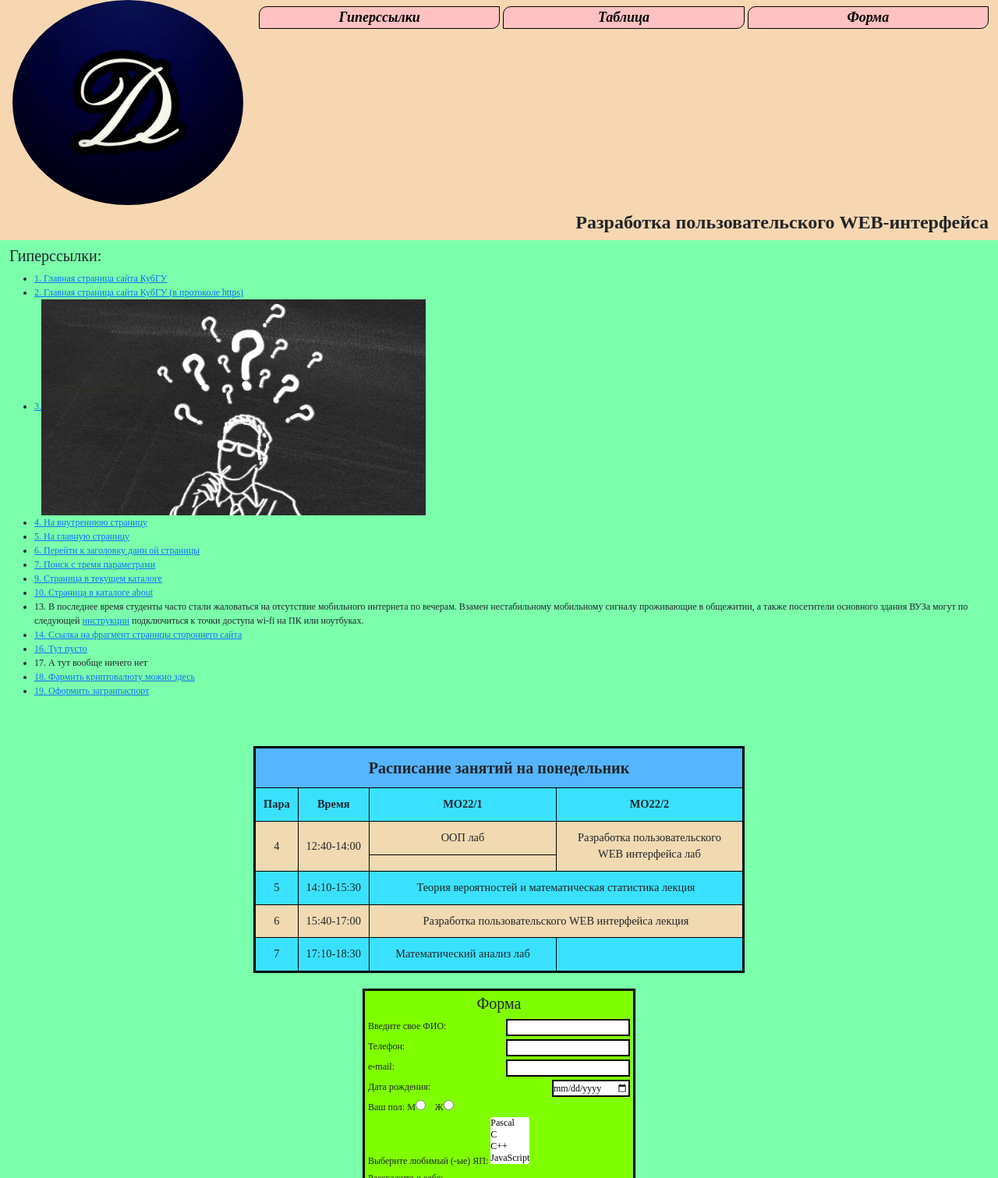
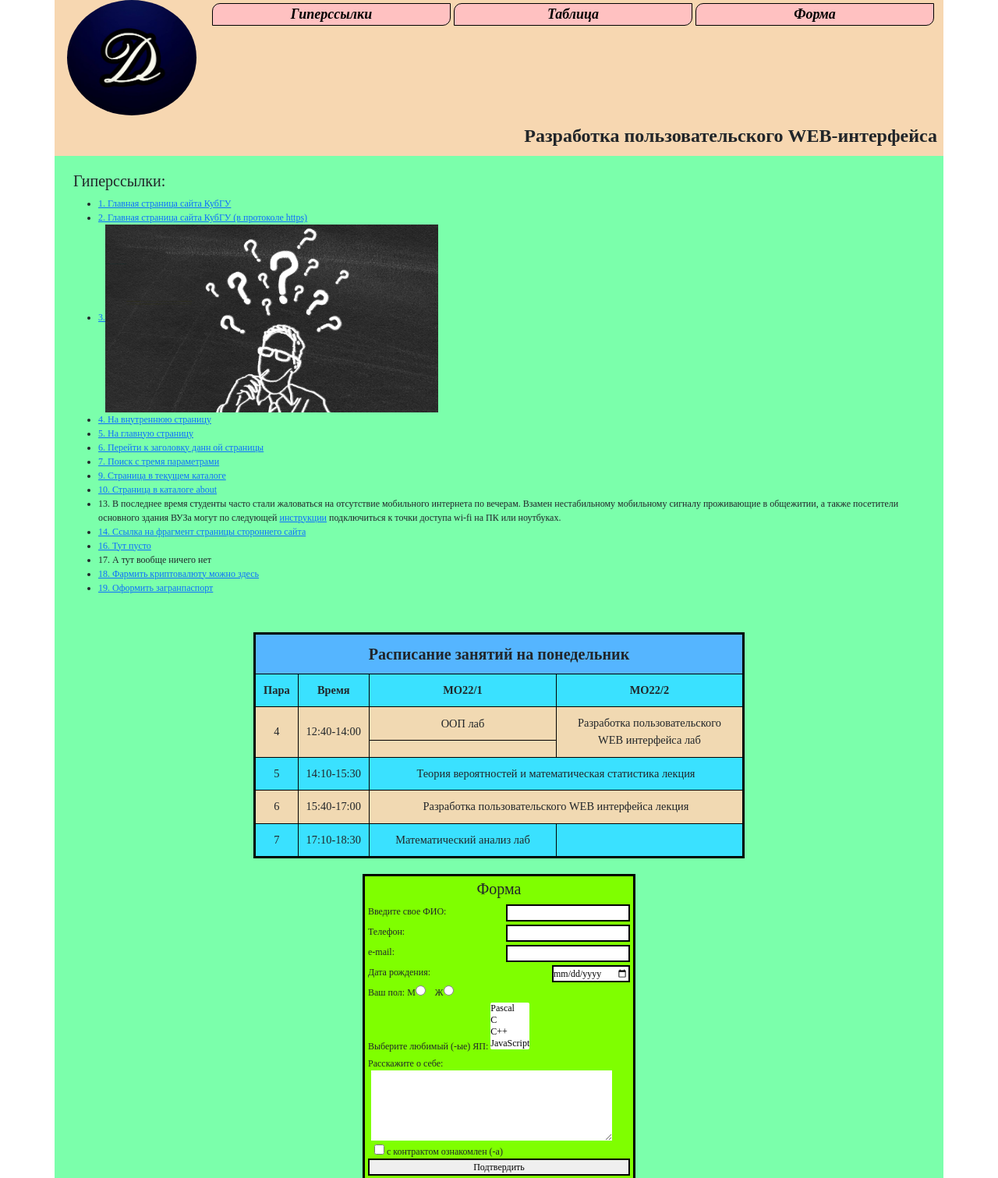
Before and after one commit to daniilbait/HTMLWorks, a plain HTML site: page index.html in a window 1280 px wide. Shown: the top 1511 px of the page at 78% size. Drawn offline with nearby package versions, Linux system fonts and the light colour scheme.

Commit message:
Update index.html - Lab4 ver 1.2

```diff
--- a/index.html
+++ b/index.html
@@ -6,13 +6,13 @@
     <link rel="stylesheet" href="style.css">
     <title>Лаборатная работа 4</title>
   </head>
-  <body class="w-100 fs-sm-6">
+  <body class="container-lg m-auto p-0">
     <div class="all d-flex flex-row flex-wrap justify-content-center w-100">
     <header class="container-fluid"> <!-- Шапка -->
       <div class="row align-items-center align-items-sm-start">
-        <div class="order-sm-0 col-4 col-sm-3"><img alt="логотип" class="logo w-100 ms-1 mb-2" src="logo.jpg"></div>
-        <div class="order-sm-2 col-8 col-sm-12"><h1 class="text-end text-wrap fs-4" >Разработка пользовательского WEB-интерфейса</h1></div>
-        <div class="order-sm-1 col-12 col-sm-9 mt-sm-1"><nav class="d-flex flex-column flex-sm-row flex-sm-nowrap align-items-center mb-1">
+        <div class="order-sm-0 col-3 col-sm-2"><img alt="логотип" class="logo w-100 ms-1 mb-2" src="logo.jpg"></div>
+        <div class="order-sm-2 col-9 col-sm-12 m-sm-1"><h1 class="text-end text-wrap" >Разработка пользовательского WEB-интерфейса</h1></div>
+        <div class="order-sm-1 col-12 col-sm-10"><nav class="d-flex flex-column flex-sm-row flex-sm-nowrap align-items-center mb-1">
           <a class="nav-btn order-1 order-sm-1 my-1 flex-sm-grow-1" id="nav1" href="#hyperpages">Гиперссылки</a>
           <a class="nav-btn order-0 order-sm-1 my-1 flex-sm-grow-1 mx-sm-1" id="nav2" href="#table">Таблица</a>
           <a class="nav-btn order-2 order-sm-1 my-1 flex-sm-grow-1" id="nav3" href="#form">Форма</a>
@@ -20,7 +20,7 @@
       </div>
     </header> <!-- Шапка -->
     <div class="main d-flex flex-column flex-nowrap justify-content-between">
-    <div id="hyperpages" class="order-1 order-sm-1 mx-1 mt-1"> <!-- Гиперссылки -->
+    <div id="hyperpages" class="order-1 order-sm-1 mx-1 mt-1 m-lg-3"> <!-- Гиперссылки -->
       <h2 class="ms-2 mt-1">Гиперссылки:</h2>
       <ul class="ms-2">
         <!--1) абсолютную гиперссылку на главную страницу сайта kubsu.ru;-->
@@ -61,7 +61,7 @@
         <!-- 21) ссылку на файл на сервере FTP с авторизацией; -->
       </ul>
     </div> <!-- Гиперссылки -->
-    <table id="table" class="order-sm-1 mx-auto fs-sm-6 my-3 text-center align-self-center"> <!-- Таблица -->
+    <table id="table" class="order-sm-1 mx-auto my-3 text-center align-self-center"> <!-- Таблица -->
       <tr>
         <td colspan="4">Расписание занятий на понедельник</td>
       </tr>
```
